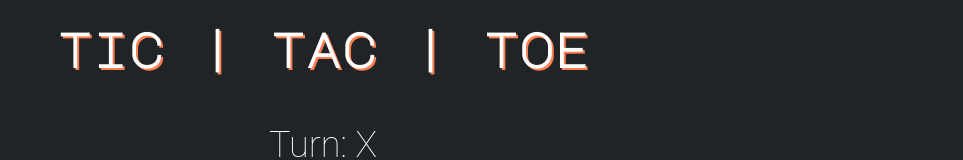
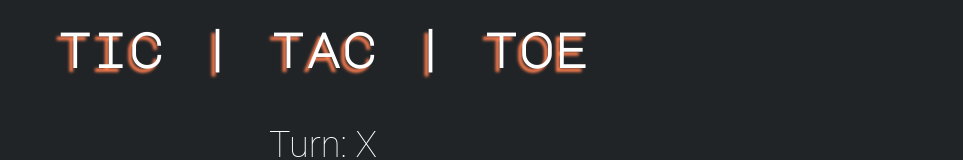
Before and after one commit to agianakouros/pset-8, a plain HTML site: page index.html in a window 1280 px wide. Shown: the top 160 px of the page, without its empty margins (317-1280 px from the left). Drawn offline with Linux system fonts and the light colour scheme.

Commit message:
Update styles.css

```diff
--- a/css/styles.css
+++ b/css/styles.css
@@ -20,7 +20,7 @@ h1 {
   font-size: 48px;
   margin: 2%;
   color: white;
-  text-shadow: 2px 2px coral;
+  text-shadow: -4px 4px 3px coral;
 }
 
 /*
@@ -192,7 +192,6 @@ h2 {
   border-radius: 15px;
 }
 
-
 #xwins {
   font-size: 43px;
   font-weight: lighter;
```
